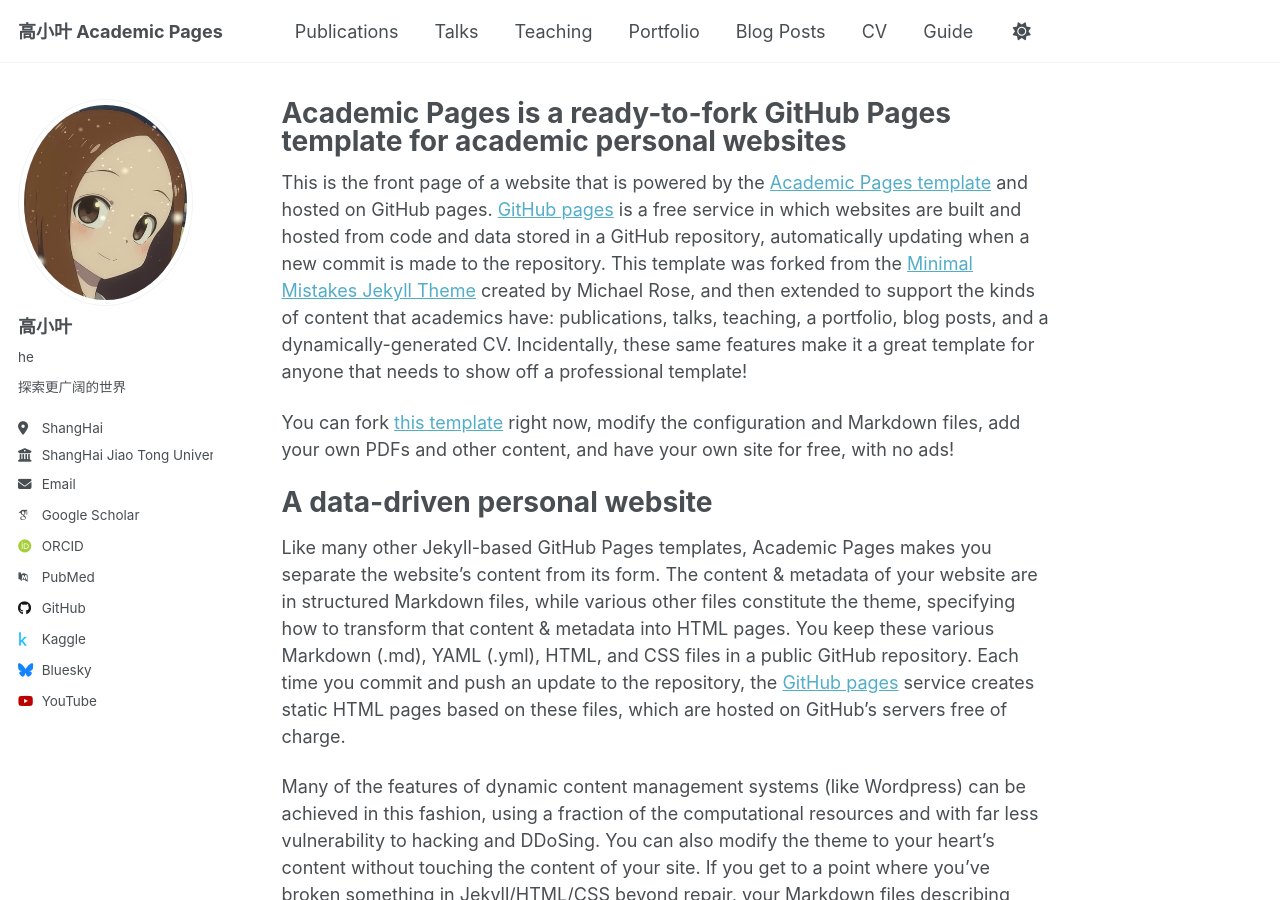
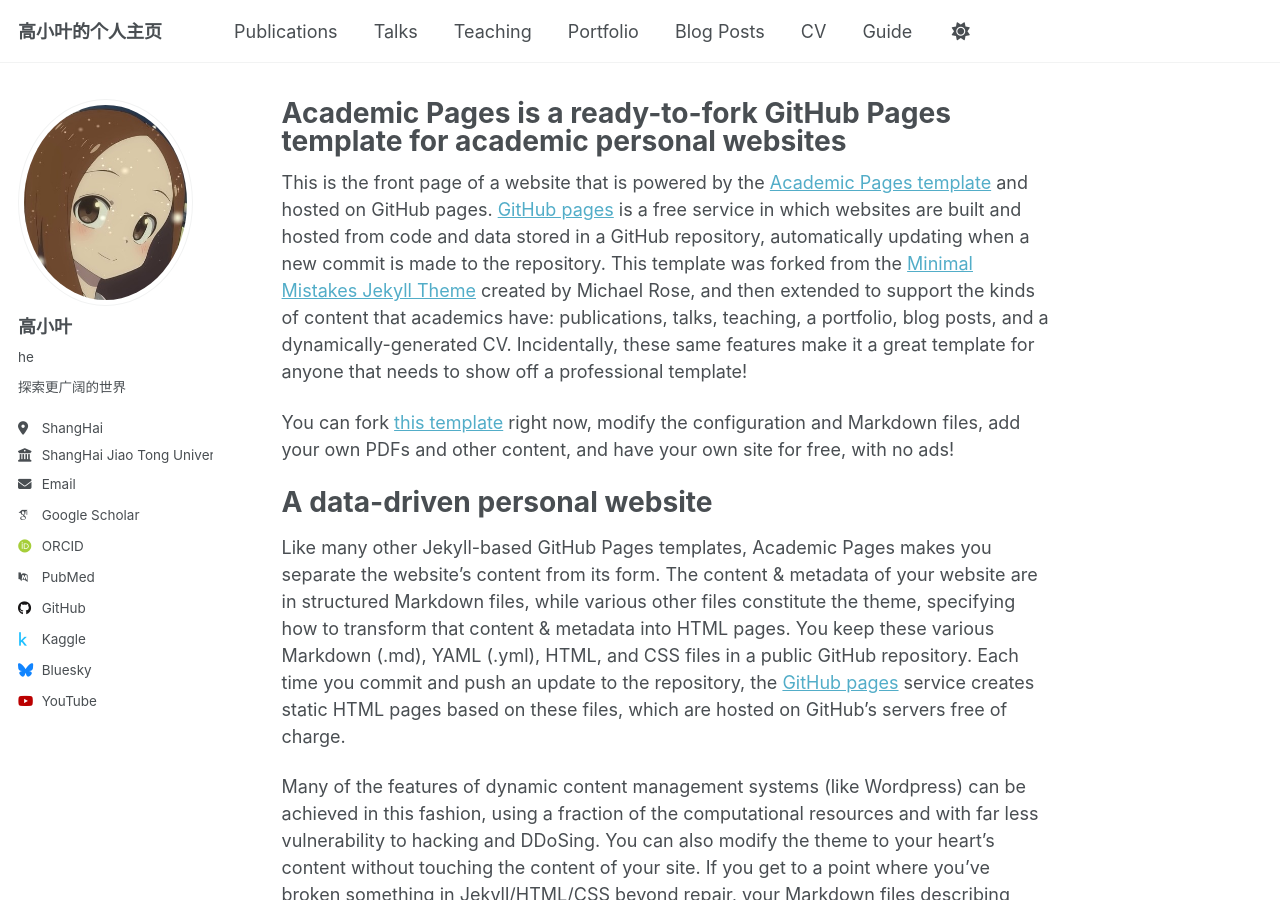
Before and after one commit to gaoyesjtu/gaoyesjtu.github.io, a Jekyll site: the page built from _pages/about.md, in a window 1280 px wide and 900 px high. Built offline with Jekyll 4.4.1, drawn with Linux system fonts in a browser that asks for light colours; some web fonts are replaced; a script that is not in the unit is left out.

Commit message:
Update _config.yml

```diff
--- a/_config.yml
+++ b/_config.yml
@@ -9,7 +9,7 @@
 # Basic Site Settings
 locale                   : "en-US"
 site_theme               : "default" # Currently available options are "default", "air"
-title                    : "高小叶 Academic Pages"
+title                    : "高小叶的个人主页"
 title_separator          : "-"
 name                     : &name "高小叶"
 description              : &description "研究方向：数据科学、机器学习、自然语言处理"
```
